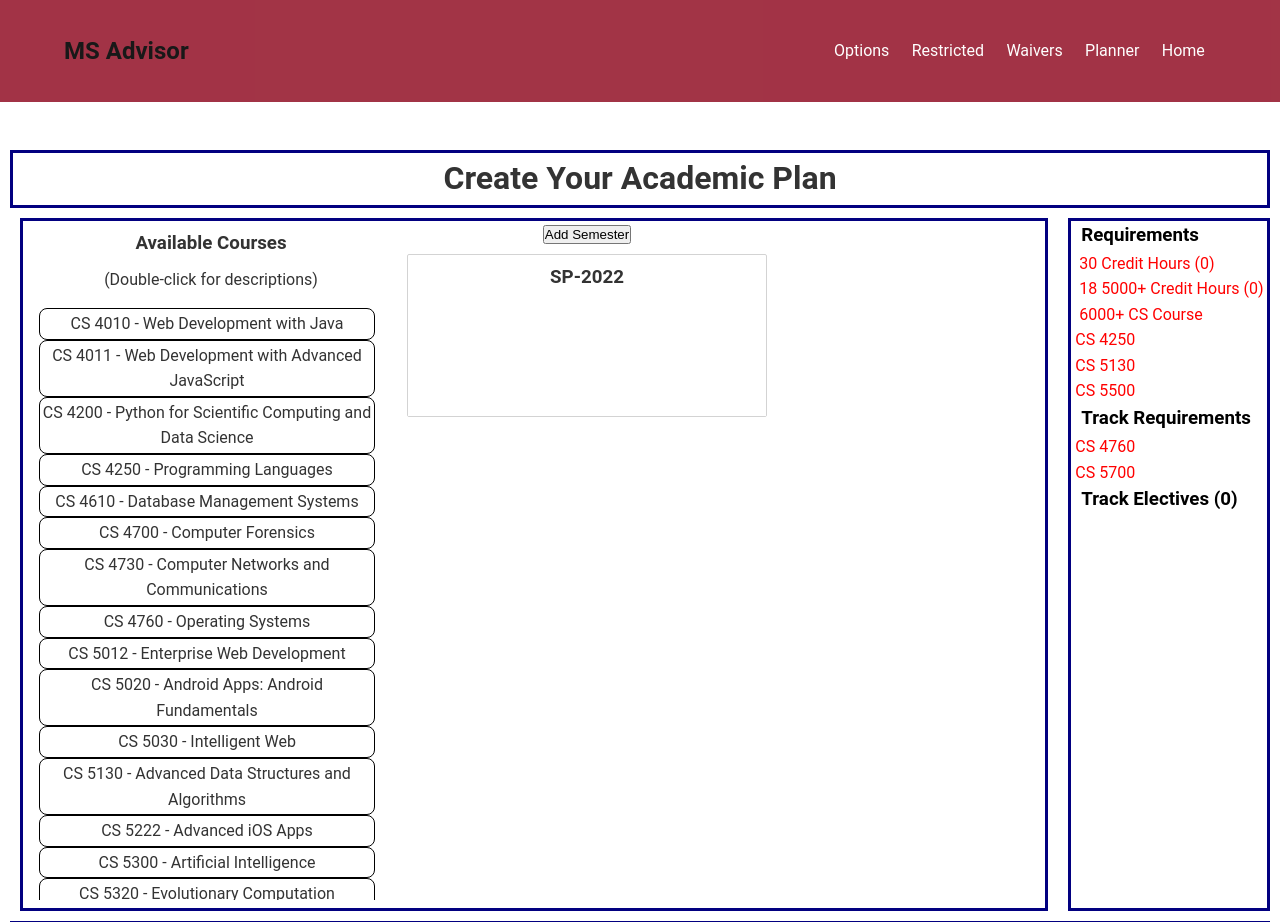
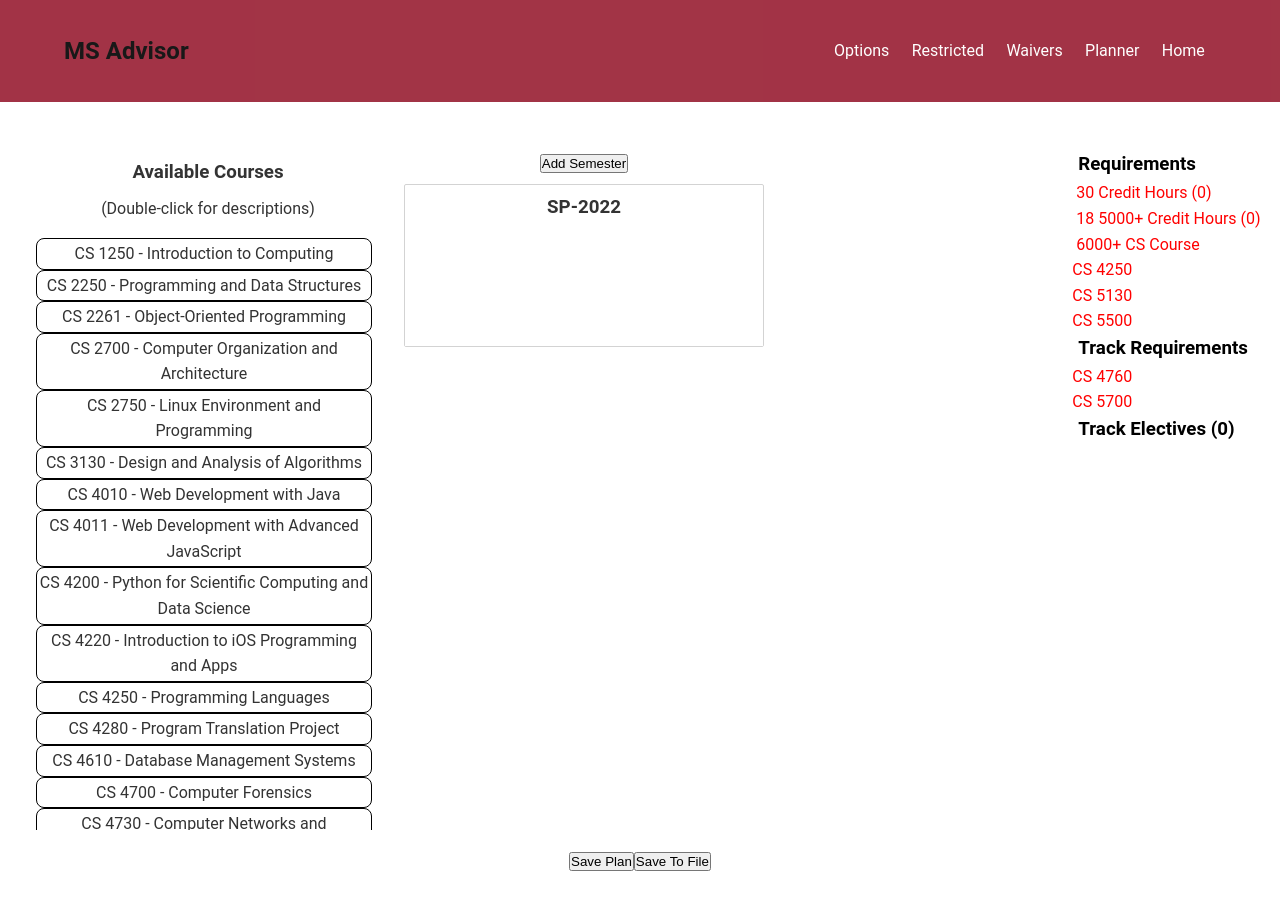
Before and after one commit to kpsmithjr/ms_advisor, a React (Create React App) app: page /planner in a window 1280 px wide. Shown: the top 922 px of the page. After the commit the page ends 874 px from the top, so only its background shows below. Built offline with nearby package versions, Linux system fonts and the light colour scheme.

Commit message:
Available Courses is driven by the CS Rotation File

```diff
--- a/src/App.css
+++ b/src/App.css
@@ -29,28 +29,19 @@
   margin-left : 10px;
   margin-right : 10px;
 }
-.plan-header {
-  grid-column: 1 / 7;
-  grid-row: 1;
-  text-align: center;
-  border: 3px solid rgb(2, 0, 128);
-}
 .plan-footer {
   grid-column: 1 / 7;
-  grid-row: 3;
+  grid-row: 2;
   text-align: center;
-  border: 3px solid rgb(2, 0, 128);
 }
 .planner {
   grid-column: 1 / 6;
-  grid-row: 2;
+  grid-row: 1;
   text-align: center;
-  border: 3px solid rgb(2, 0, 128);
 }
 .plan-requirements {
   grid-column: 6 ;
-  grid-row: 2;
-  border: 3px solid rgb(2, 0, 128);
+  grid-row: 1;
 }
 
 .planner {
--- a/src/components/CoursePlanner.tsx
+++ b/src/components/CoursePlanner.tsx
@@ -7,43 +7,16 @@ import styled from "styled-components";
 import Course from "../types/courseType";
 import SemItem from "../types/semItemType";
 
-import ICoursePlanner from "../interfaces/iCoursePlanner"
+import ICoursePlanner from "../interfaces/iCoursePlanner";
 
-import cs_courses from "../data/cs_courses.json"
-import Restricted from "./Restricted";
+import cs_courses from "../data/cs_courses.json";
+import cs_rotation from "../data/cs_rotation.json";
+
 import { rest } from "lodash";
 
 const Container = styled.div`
  display: flex;
 `
-
-//const restrictedAvail = [
-//	{
-//		dept: 'CS',
-//		num: 1250
-//	},
-//	{
-//		dept: 'CS',
-//		num: 2250
-//	},
-//	{
-//		dept: 'CS',
-//		num: 2261
-//	},
-//	{
-//		dept: 'CS',
-//		num: 2700
-//	},
-//	{
-//		dept: 'CS',
-//		num: 2750
-//	},
-//	{
-//		dept: 'CS',
-//		num: 3130
-//	}
-//]
-
 const defaultAvail = [
 	{
 		dept: 'CS',
@@ -219,14 +192,14 @@ const CoursePlanner = ({plan, waivers, restrictedCourses, planHandler}: ICourseP
 
 			if (!isCoursePlanned(tmp.dept, tmp.num)) {
 				arr.push(tmp);
-            }
-        }
-		for (let i = 0; i < defaultAvail.length; ++i) {
+      }
+    }
+		for (let i = 0; i < cs_rotation.length; ++i) {
 			const tmp = {
-				id: defaultAvail[i].dept + " " + defaultAvail[i].num,
-				dept: defaultAvail[i].dept,
-				num: defaultAvail[i].num,
-				name: getCourseName(defaultAvail[i].dept, defaultAvail[i].num),
+				id: cs_rotation[i].dept + " " + cs_rotation[i].num,
+				dept: cs_rotation[i].dept,
+				num: cs_rotation[i].num,
+				name: getCourseName(cs_rotation[i].dept, cs_rotation[i].num),
 				credHrs: 3
 			};
 
--- a/src/components/Planner.tsx
+++ b/src/components/Planner.tsx
@@ -30,9 +30,6 @@ const Plan = ({ msOptions, waivers, restrictedCourses, oldPlan, planHandler}: IP
 
     return (
         <div className="plan-container">
-            <div className="plan-header">
-                <h1>Create Your Academic Plan</h1>
-            </div>
             <div className="planner">
                 <CoursePlanner plan={plan} waivers={waivers} restrictedCourses={restrictedCourses} planHandler={updatePlan}/>
             </div>
--- a/src/components/Semesters.tsx
+++ b/src/components/Semesters.tsx
@@ -1,4 +1,3 @@
-import { useState } from "react";
 import { orderBy } from "lodash";
 import Semester from "./Semester";
 import styled from "styled-components";
@@ -14,15 +13,6 @@ const SemestersContainer = styled.div`
 	alignment: center;
 	overflow-y: scroll;
 `
-
-const Contianer = styled.div`
-`
-
-interface ISemtersProps {
-	semData: SemItem[];
-	newSemesterHandler: any
-}
-
 const Semesters = ({semData, newSemesterHandler, courseId}: ISemesters) => {
 
 	const addSemester = () => {
@@ -72,7 +62,7 @@ const Semesters = ({semData, newSemesterHandler, courseId}: ISemesters) => {
 			{<button onClick={addSemester}>Add Semester</button>}
 			<div>
 				<SemestersContainer>
-				{semRenderer}
+					{semRenderer}
 				</SemestersContainer>
 			</div>
 		</div>
```
